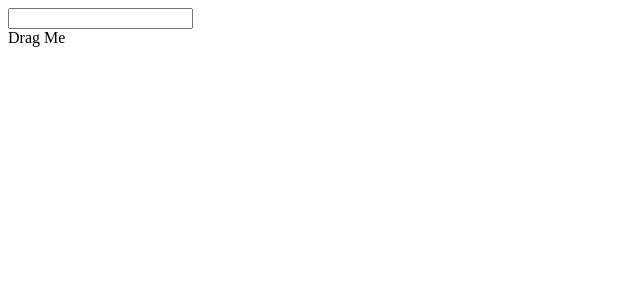
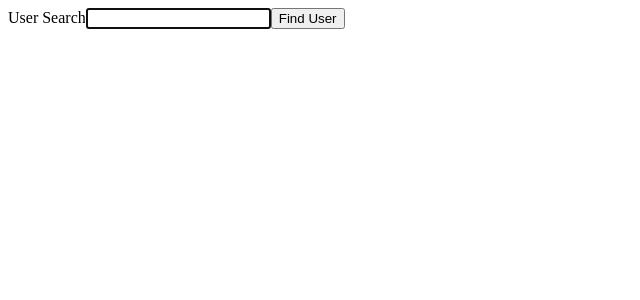
Before and after one commit to Atomize101/react-ts, a React (Create React App) app: page / in a window 1280 px wide. Shown: the top 300 px of the page, without its empty margins (0-640 px from the left). Built offline with nearby package versions, Linux system fonts and the light colour scheme.

Commit message:
Using types with Refs

```diff
--- a/src/index.tsx
+++ b/src/index.tsx
@@ -1,10 +1,10 @@
 import ReactDOM from 'react-dom';
-import EventComponent from './events/EventComponent'
+import UserSearch from './refs/UserSearch'
 
 const App = () => {
     return (
         <div>
-            <EventComponent />
+            <UserSearch />
         </div>
     );
 };
--- /dev/null
+++ b/src/refs/UserSearch.tsx
@@ -0,0 +1,43 @@
+import {useState, useRef, useEffect} from 'react';
+
+const users = [
+    { name: 'Sarah', age: 20 },
+    { name: 'Alex', age: 20 },
+    { name: 'Michael', age: 20}
+];
+
+
+
+const UserSearch: React.FC = () => {
+    // or could use the any type if stuck
+    const inputRef = useRef<HTMLInputElement | null>(null);
+    const [name, setName] = useState('');
+    const [user, setUser] = useState<{ name: string, age: number} | undefined>();
+
+    useEffect(() => {
+        if(!inputRef.current) {
+            return;
+        }
+        inputRef.current.focus();
+    },[]);
+
+    const onClick = () => {
+        const foundUser = users.find((user) => {
+            return user.name === name
+        });
+
+        setUser(foundUser);
+    };
+
+    return <div>User Search
+        <input ref={inputRef} value={name} onChange={e => setName(e.target.value)}></input>
+        <button onClick={onClick}>Find User</button>
+        <div>
+            {user && user.name}
+            <br />
+            {user && user.age}
+        </div>
+    </div>;
+}
+
+export default UserSearch;
```
